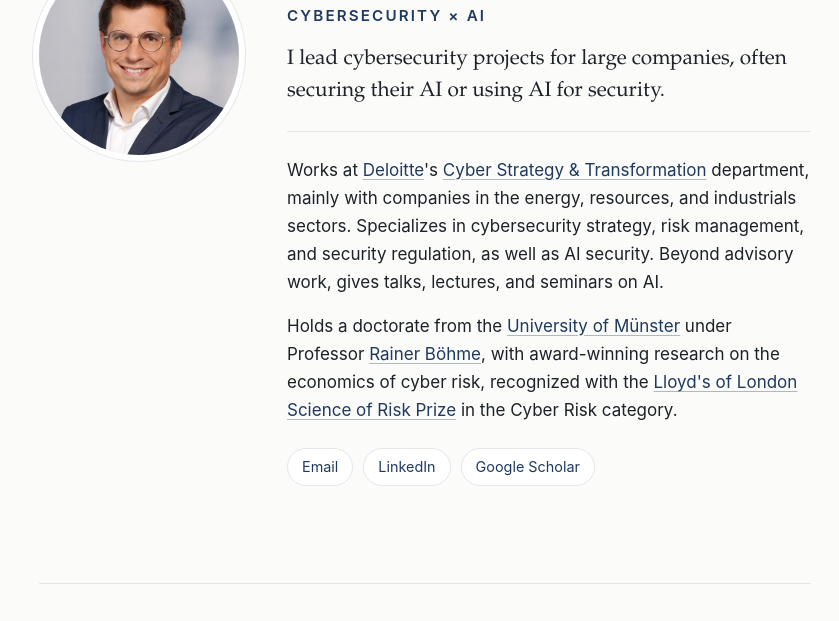
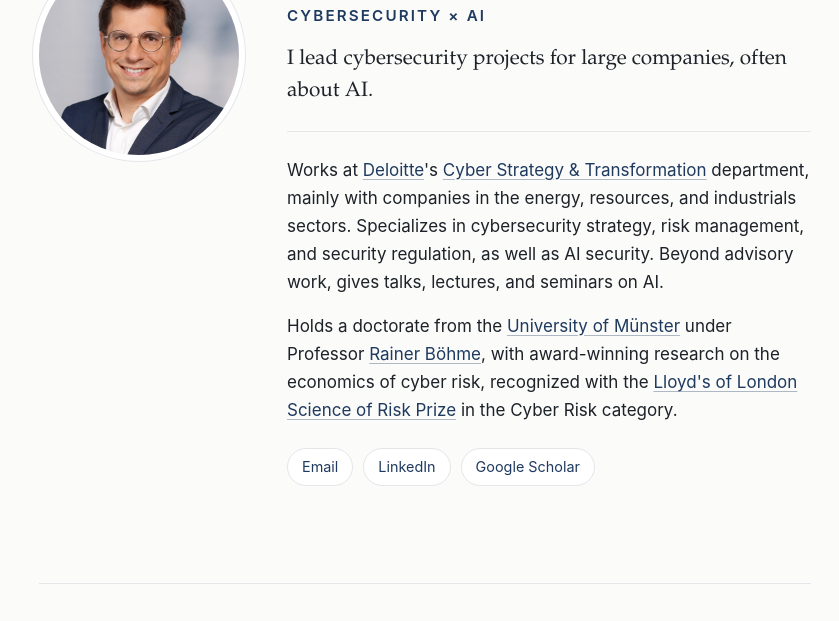
Before and after one commit to StefanLaube/StefanLaube.github.io, a plain HTML site: page index.html in a window 1280 px wide. Shown: the part 117-738 px from the top of the page, without its empty margins (215-1054 px from the left). Drawn offline with Linux system fonts and the light colour scheme.

Commit message:
Shorten summary line
Co-Authored-By: Claude Opus 5.5 <noreply@anthropic.com>

```diff
--- a/index.html
+++ b/index.html
@@ -195,7 +195,7 @@
             <div>
                 <h1>Dr. Stefan Laube</h1>
                 <p class="tagline">Cybersecurity &times; AI</p>
-                <p class="summary">I lead cybersecurity projects for large companies, often securing their AI or using AI for security.</p>
+                <p class="summary">I lead cybersecurity projects for large companies, often about AI.</p>
                 <p>
                     Works at <a href="https://www.deloitte.com/de/de.html" target="_blank" rel="noopener">Deloitte</a>'s <a href="https://www.deloitte.com/de/de/services/consulting/services/cyber.html" target="_blank" rel="noopener">Cyber Strategy &amp; Transformation</a> department, mainly with companies in the energy, resources, and industrials sectors. Specializes in cybersecurity strategy, risk management, and security regulation, as well as AI security. Beyond advisory work, gives talks, lectures, and seminars on AI.
                 </p>
```
